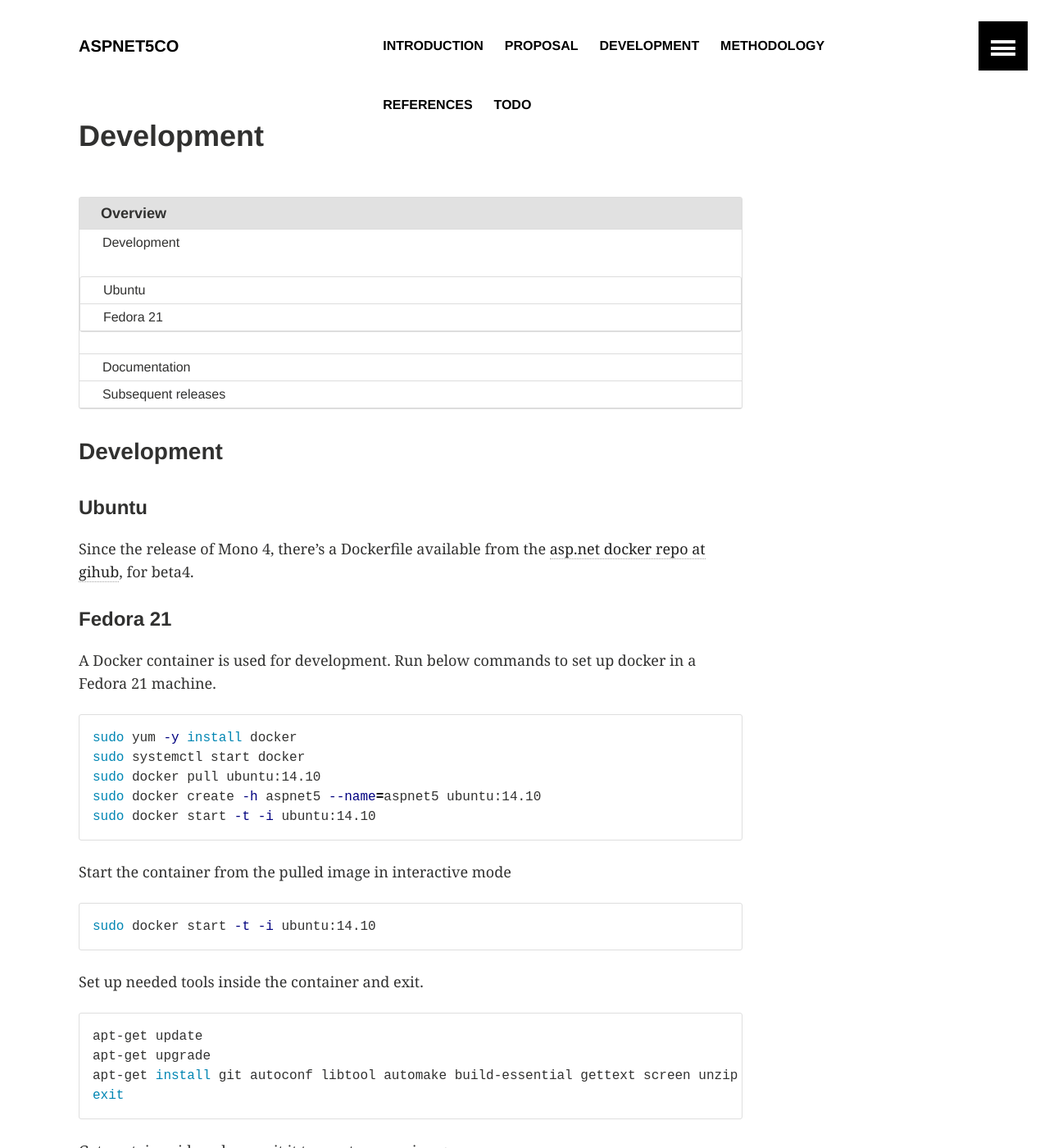
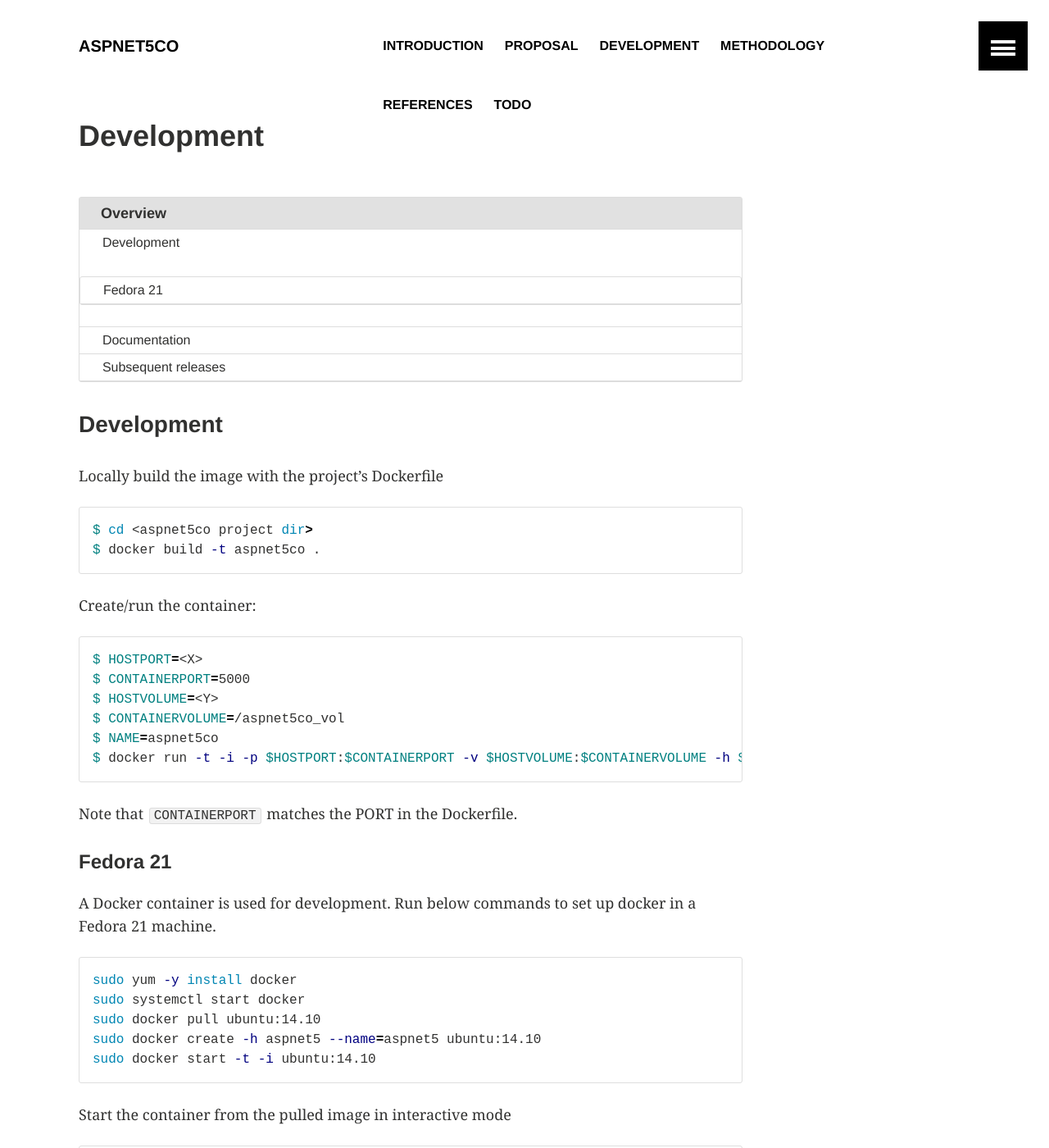
Before and after one commit to lopezpdvn/aspnet5co, a Jekyll site: the page built from development/index.md, in a window 1280 px wide and 1400 px high. Shown: the whole window at 82% size. Built offline with Jekyll 4.4.1, drawn with Linux system fonts in a browser that asks for light colours.

Commit message:
Now using instructions with custom dockerfile

```diff
--- a/development/index.md
+++ b/development/index.md
@@ -7,10 +7,25 @@ title: "Development"
 
 ### Development
 
-#### Ubuntu
+Locally build the image with the project's Dockerfile
 
-Since the release of Mono 4, there's a Dockerfile available from the [asp.net
-docker repo at gihub](https://github.com/aspnet/aspnet-docker), for beta4.
+{% highlight bash %}
+$ cd <aspnet5co project dir>
+$ docker build -t aspnet5co .
+{% endhighlight %}
+
+Create/run the container:
+
+{% highlight bash %}
+$ HOSTPORT=<X>
+$ CONTAINERPORT=5000
+$ HOSTVOLUME=<Y>
+$ CONTAINERVOLUME=/aspnet5co_vol
+$ NAME=aspnet5co
+$ docker run -t -i -p $HOSTPORT:$CONTAINERPORT -v $HOSTVOLUME:$CONTAINERVOLUME -h $NAME -e "ASPNET5CO_USER=$(id -h)" $NAME
+{% endhighlight %}
+
+Note that `CONTAINERPORT` matches the PORT in the Dockerfile.
 
 #### Fedora 21
 
```
